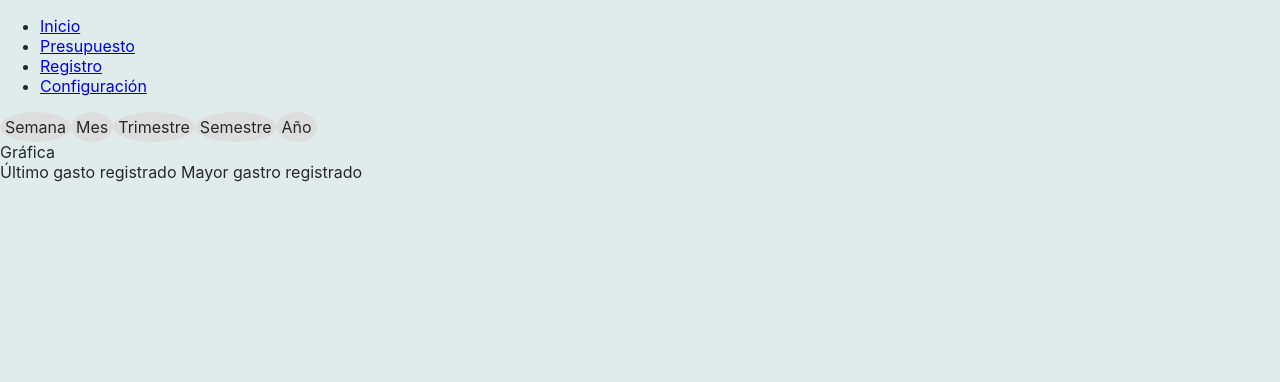
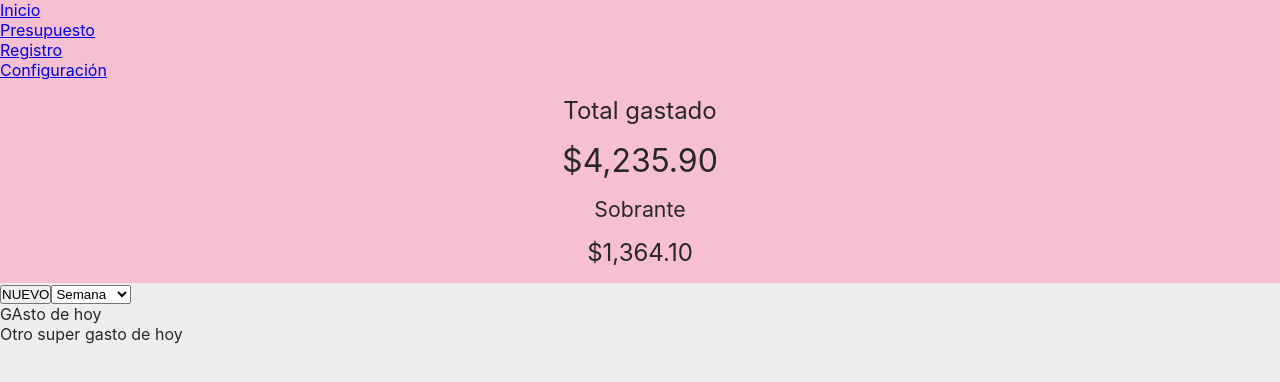
Before and after one commit to OscarUrielCZ/fint-desktop, a React (Create React App) app: page / in a window 1280 px wide. Shown: the top 382 px of the page. Built offline with nearby package versions, Linux system fonts and the light colour scheme.

Commit message:
header del home

```diff
--- /dev/null
+++ b/src/components/Navbar/index.tsx
@@ -0,0 +1,24 @@
+import { Link } from "react-router-dom";
+
+function Navbar() {
+    return (
+        <nav style={{ backgroundColor: "#F6C0D0"}}>
+            <ul>
+                <li>
+                    <Link to="/">Inicio</Link>
+                </li>
+                <li>
+                    <Link to="/presupuesto">Presupuesto</Link>
+                </li>
+                <li>
+                    <Link to="/registro">Registro</Link>
+                </li>
+                <li>
+                    <Link to="/configuracion">Configuración</Link>
+                </li>
+            </ul>
+        </nav>
+    );
+}
+
+export default Navbar;
--- a/src/hooks/useFirestore.ts
+++ b/src/hooks/useFirestore.ts
@@ -4,6 +4,8 @@ import { CreateExpenseDto, UpdateExpenseDto } from '../common/expense.dto';
 import { db } from '../firebase';
 import { castFirebaseDate } from '../common/utils';
 import { Category, Expense } from '../common/types';
+
+// TODO: separar(modular) este archivo junto con api/firebase.ts
 
 function useFirestore() {
     enum DbCollections {
--- a/src/index.css
+++ b/src/index.css
@@ -1,9 +1,14 @@
+* {
+    margin: 0;
+    padding: 0;
+}
+
 body {
     margin: 0;
     font-family: -apple-system, BlinkMacSystemFont, 'Segoe UI', 'Roboto', 'Oxygen',
     'Ubuntu', 'Cantarell', 'Fira Sans', 'Droid Sans', 'Helvetica Neue',
     sans-serif;
-    background-color: #e0ecec;
+    background-color: #eee;
     color: rgb(40, 40, 40);
 }
 
--- a/src/routes/Root.tsx
+++ b/src/routes/Root.tsx
@@ -1,28 +1,11 @@
-import React from "react";
-import { Link, Outlet } from "react-router-dom";
+import { Outlet } from "react-router-dom";
+import Navbar from "../components/Navbar";
 
 function Root() {
     return (
         <>
-            <nav>
-                <ul>
-                    <li>
-                        <Link to="/">Inicio</Link>
-                    </li>
-                    <li>
-                        <Link to="/presupuesto">Presupuesto</Link>
-                    </li>
-                    <li>
-                        <Link to="/registro">Registro</Link>
-                    </li>
-                    <li>
-                        <Link to="/configuracion">Configuración</Link>
-                    </li>
-                </ul>
-            </nav>
-            <div>
-                <Outlet />
-            </div>
+            <Navbar />
+            <Outlet />
         </>
     );
 }
--- /dev/null
+++ b/src/views/Home/HomeView.tsx
@@ -0,0 +1,22 @@
+import Header from "./components/Header";
+
+export default function HomeView() {
+    return (
+        <div>
+            <Header />
+            <div>
+                <button>NUEVO</button>
+                <select name="period">
+                    <option value="week">Semana</option>
+                    <option value="fortnight">Quincena</option>
+                    <option value="month">Mes</option>
+                    <option value="year">Año</option>
+                </select>
+            </div>
+            <div>
+                <div>GAsto de hoy</div>
+                <div>Otro super gasto de hoy</div>
+            </div>
+        </div>
+    );
+}
--- /dev/null
+++ b/src/views/Home/components/Header.tsx
@@ -0,0 +1,38 @@
+export default function Header() {
+    return (
+        <div style={styles.container}>
+            <span style={styles.subtitle}>Total gastado</span>
+            <span style={styles.title}>$4,235.90</span>
+            <span style={styles.subtitle2}>Sobrante</span>
+            <span style={styles.subtitle}>$1,364.10</span>
+        </div>
+    );
+}
+
+// #F6C0D0
+// #D0A5C0
+// #8E7C93
+// #485665
+// #1E3231
+const styles = {
+    container: {
+        backgroundColor: "#F6C0D0",
+        display: "flex",
+        flexDirection: "column" as "column",
+        alignItems: "center"
+    },
+    title: {
+        fontHeight: "600",
+        fontSize: "24pt",
+        marginBottom: "1rem",
+    },
+    subtitle: {
+        fontHeight: "500",
+        fontSize: "18pt",
+        margin: "1rem 0",
+    },
+    subtitle2: {
+        fontHeight: "400",
+        fontSize: "16pt",
+    }
+};
--- a/src/views/Home/index.tsx
+++ b/src/views/Home/index.tsx
@@ -1,26 +1,7 @@
-import React from "react";
-
-import Chip from "../../components/Chip";
+import HomeView from "./HomeView";
 
 function Home() {
-    return (
-        <div>
-            <div>
-                <Chip>Semana</Chip>
-                <Chip>Mes</Chip>
-                <Chip>Trimestre</Chip>
-                <Chip>Semestre</Chip>
-                <Chip>Año</Chip>
-            </div>
-            <div>
-                Gráfica
-            </div>
-            <div>
-                Último gasto registrado
-                Mayor gastro registrado
-            </div>
-        </div>
-    );
+    return <HomeView />;
 }
 
 export default Home;
--- a/src/views/Registry/index.tsx
+++ b/src/views/Registry/index.tsx
@@ -1,8 +1,17 @@
-import React from "react";
+import Chip from "../../components/Chip";
 
 function Registry() {
     return (
-        <div>Buscar</div>
+        <div>
+            <div>Buscar</div>
+            <div>
+                <Chip>Semana</Chip>
+                <Chip>Mes</Chip>
+                <Chip>Trimestre</Chip>
+                <Chip>Semestre</Chip>
+                <Chip>Año</Chip>
+            </div>
+        </div>
     );
 }
 
```
Also changed, not shown: src/api/firebase.ts (added).
